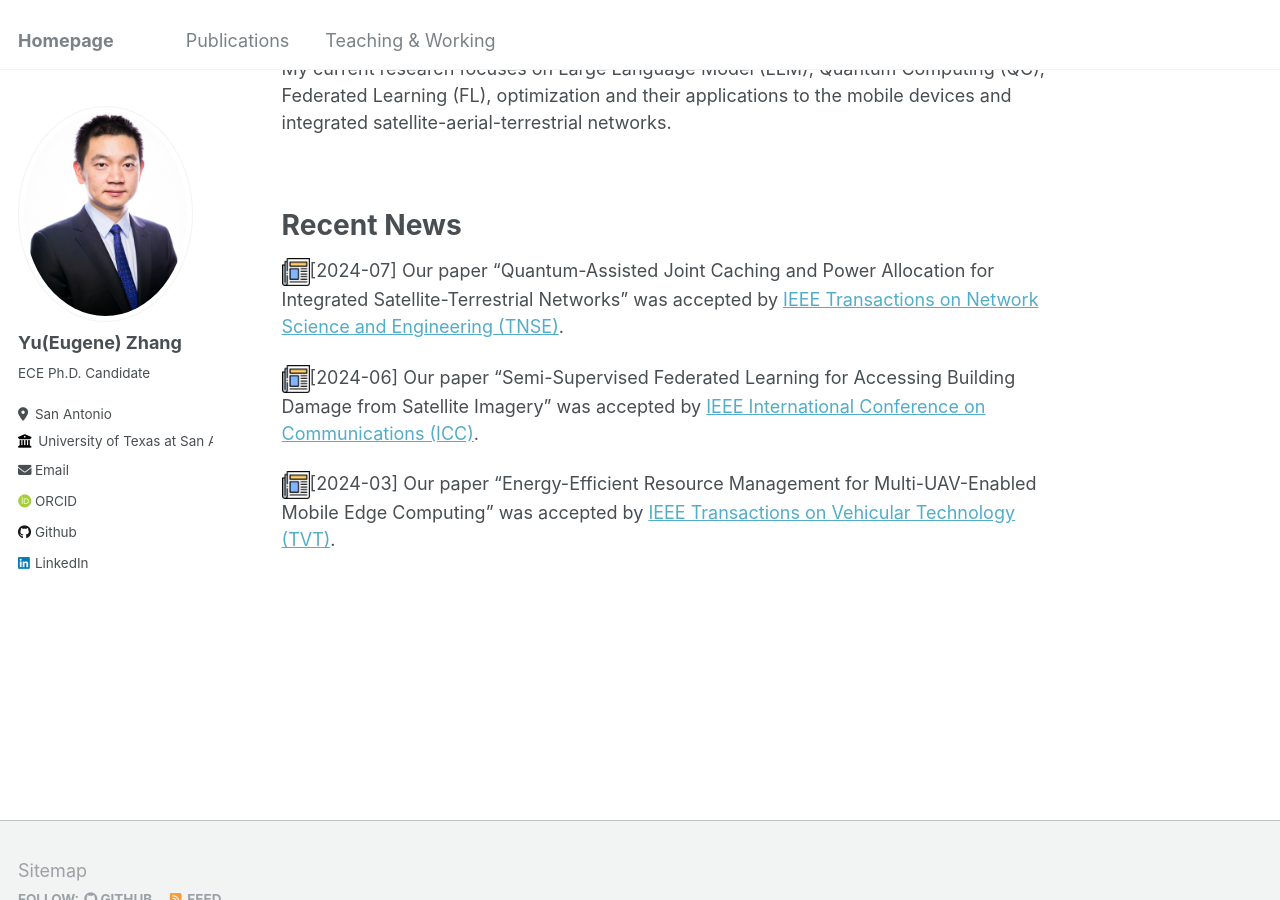
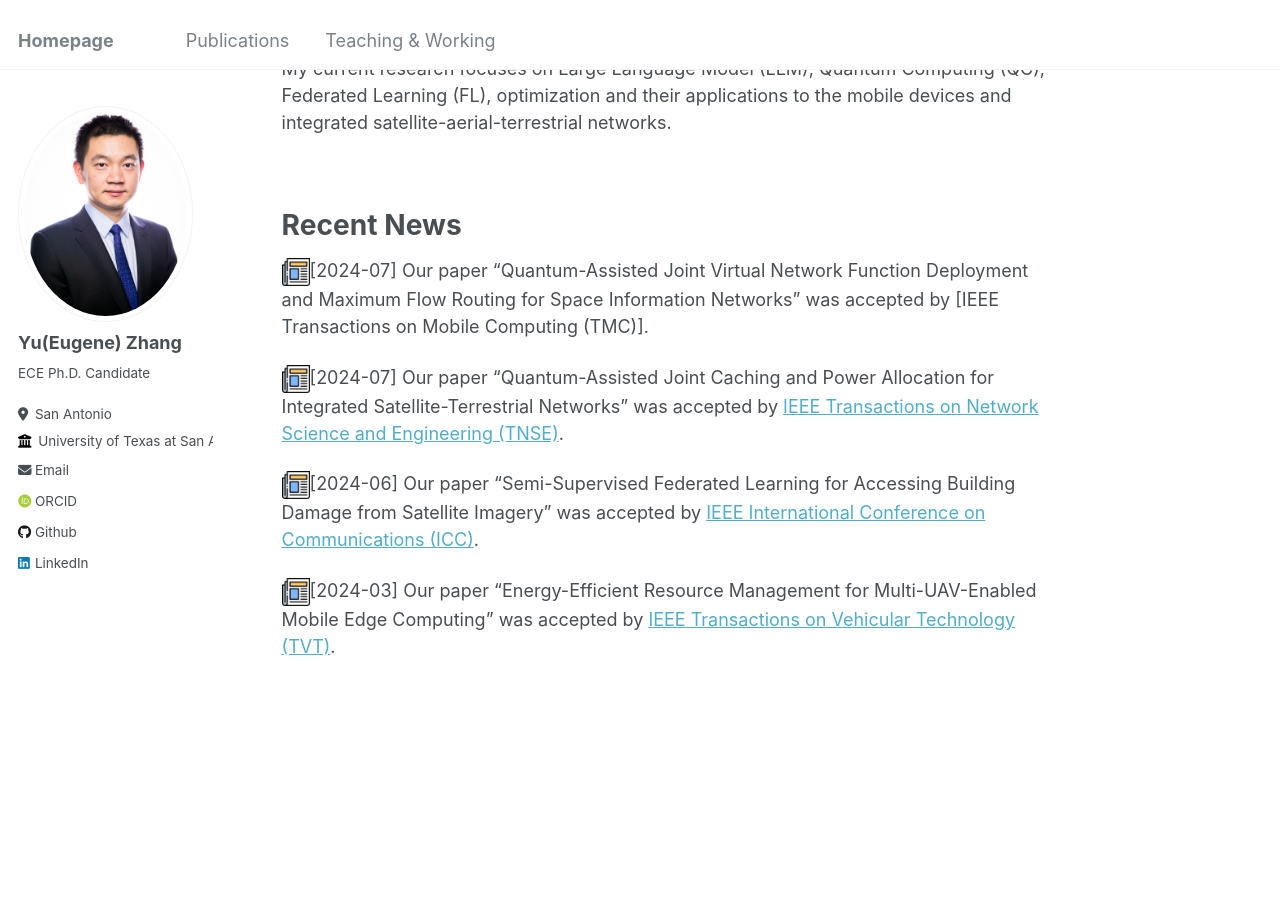
Before and after one commit to Yu-Zhang-Eugene/yu-zhang-eugene.github.io, a Jekyll site: the page built from _pages/about.md, in a window 1280 px wide and 900 px high, scrolled down 358 px. Built offline with Jekyll 4.4.1, drawn with Linux system fonts in a browser that asks for light colours; some web fonts are replaced.

Commit message:
Update about.md

```diff
--- a/_pages/about.md
+++ b/_pages/about.md
@@ -30,6 +30,8 @@ My current research focuses on Large Language Model (LLM), Quantum Computing (QC
 
 Recent News
 ======
+![news](/images/newspaper.png){:height="28px" width="28px"}[2024-07] Our paper "Quantum-Assisted Joint Virtual Network Function Deployment and Maximum Flow Routing for Space Information Networks" was accepted by [IEEE Transactions on Mobile Computing (TMC)].
+
 ![news](/images/newspaper.png){:height="28px" width="28px"}[2024-07] Our paper "Quantum-Assisted Joint Caching and Power Allocation for Integrated Satellite-Terrestrial Networks" was accepted by [IEEE Transactions on Network Science and Engineering (TNSE)](https://ieeexplore.ieee.org/xpl/RecentIssue.jsp?punumber=6488902).
 
 ![news](/images/newspaper.png){:height="28px" width="28px"}[2024-06] Our paper "Semi-Supervised Federated Learning for Accessing Building Damage from Satellite Imagery" was accepted by [IEEE International Conference on Communications (ICC)](https://icc2024.ieee-icc.org/).
```
